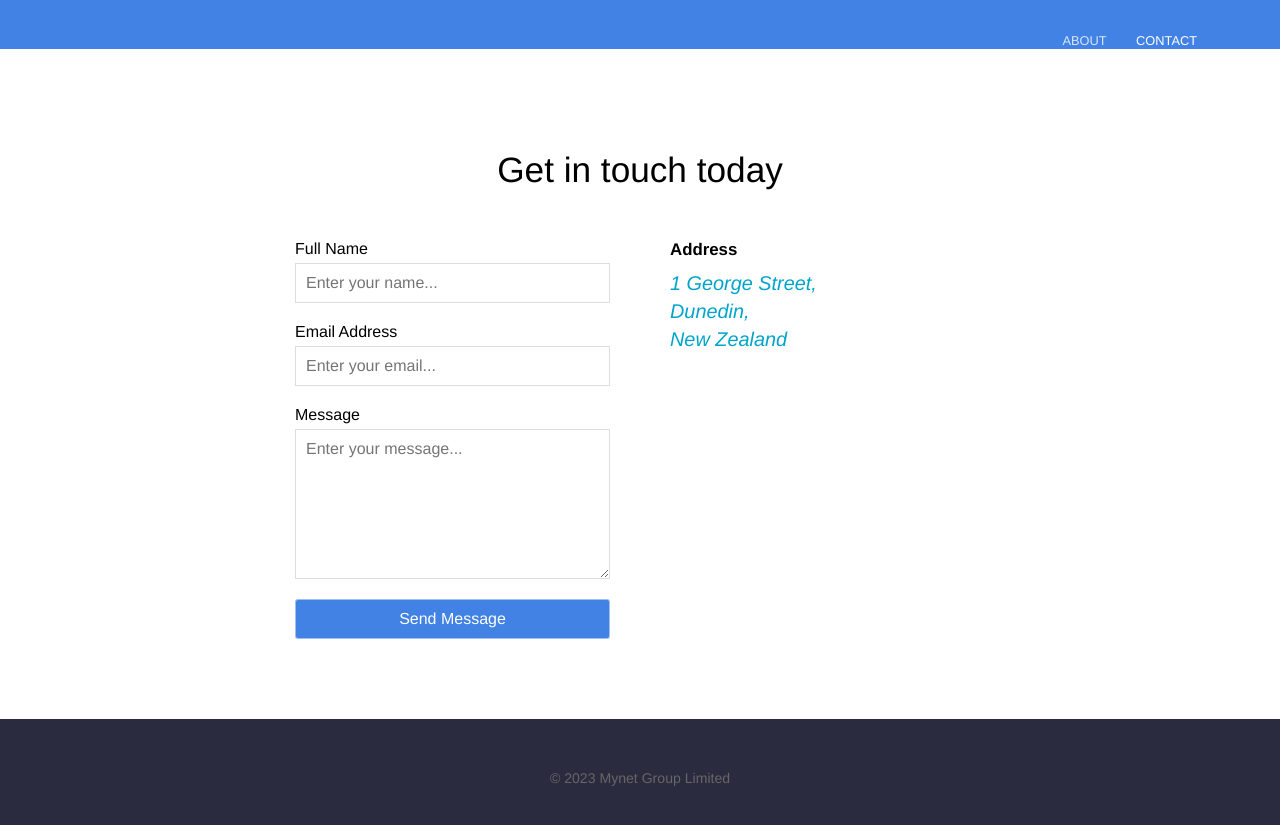
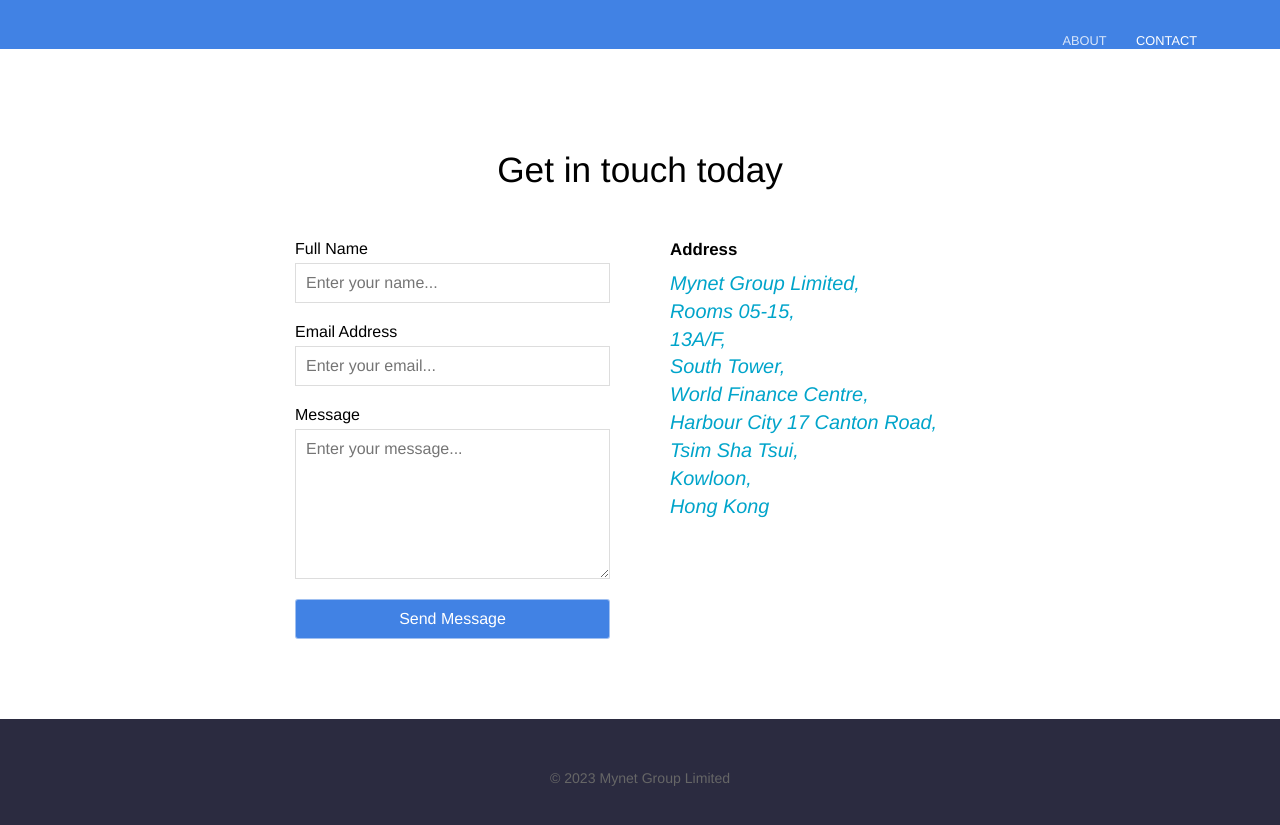
Before and after one commit to mynet-company/mynet-company.github.io, a Jekyll site: the page built from contact.html, in a window 1280 px wide. Shown: the top 825 px of the page. Built offline with Jekyll 4.4.1, drawn with Linux system fonts in a browser that asks for light colours.

Commit message:
Update contact.html

```diff
--- a/contact.html
+++ b/contact.html
@@ -4,7 +4,12 @@ heading: Get in touch today
 
 map:
 
-  address: "1 George Street, Dunedin, New Zealand"
+  address: "Mynet Group Limited,
+Rooms 05-15, 13A/F,
+South Tower, World Finance Centre,
+Harbour City 17 Canton Road,
+Tsim Sha Tsui, Kowloon,
+Hong Kong"
 
 ---
 
```
